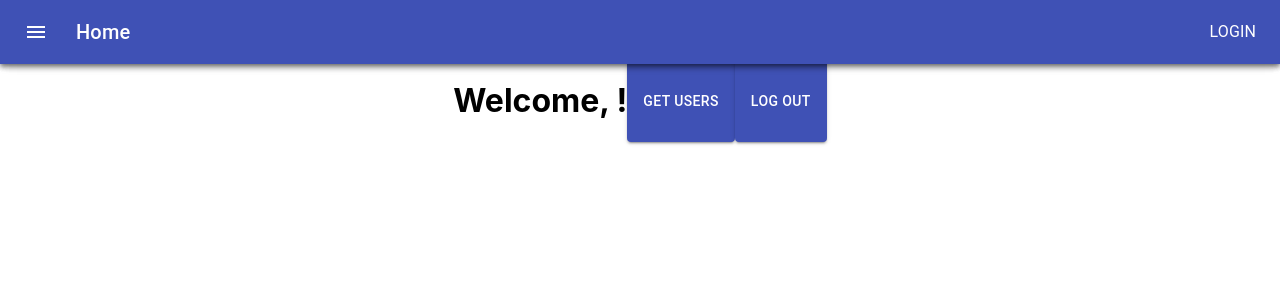
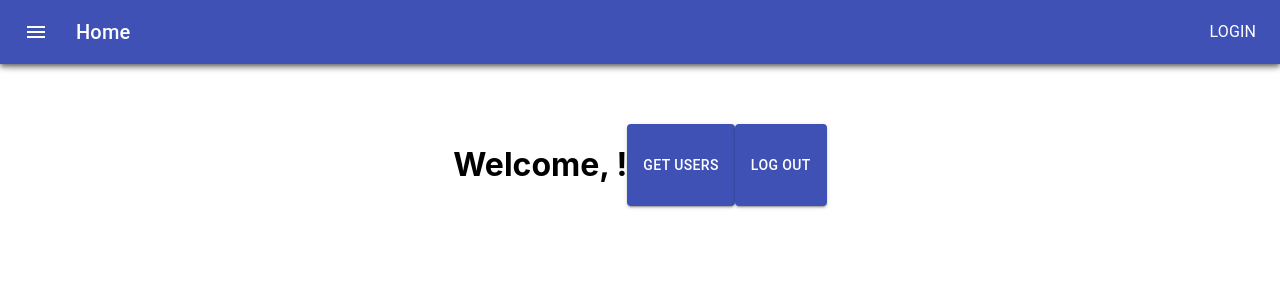
Before and after one commit to 200406-java-react-usf/Korey_Keipe_P1_UI, a React (Create React App) app: page /home in a window 1280 px wide. Shown: the top 300 px of the page. Built offline with nearby package versions, Linux system fonts and the light colour scheme.

Commit message:
adding user comp route

```diff
--- a/src/App.tsx
+++ b/src/App.tsx
@@ -6,6 +6,7 @@ import NavbarComponent from './components/NavBarComponent';
 import HomeComponent from './components/HomeComponent';
 import LoginComponent from './components/LoginComponent';
 import RegisterComponent from './components/RegisterComponent';
+import UserComponent from './components/UserComponent';
 
 function App() {
 
@@ -20,7 +21,7 @@ function App() {
     <>
       <Router>
 
-        <AppBar color="primary" position="fixed">
+        <AppBar color="primary" position="static">
           <Toolbar>
             <Typography>
                 <NavbarComponent authUser={authUser}/>
@@ -32,7 +33,7 @@ function App() {
           <Route path="/home" render={() => <HomeComponent authUser={authUser} username={authUser?.username} setAuthUser={setAuthUser} /> } />
           <Route path="/login" render={() => <LoginComponent authUser={authUser} setAuthUser={setAuthUser} /> } />
           <Route path="/register" render={() => <RegisterComponent authUser={authUser} setNewUser={setNewUser} errorMessage={errorMessage} /> } />
-
+          <Route path="/users" render={() => <UserComponent authUser={authUser} /> } />
         </Switch>
       </Router>
     </>
```
